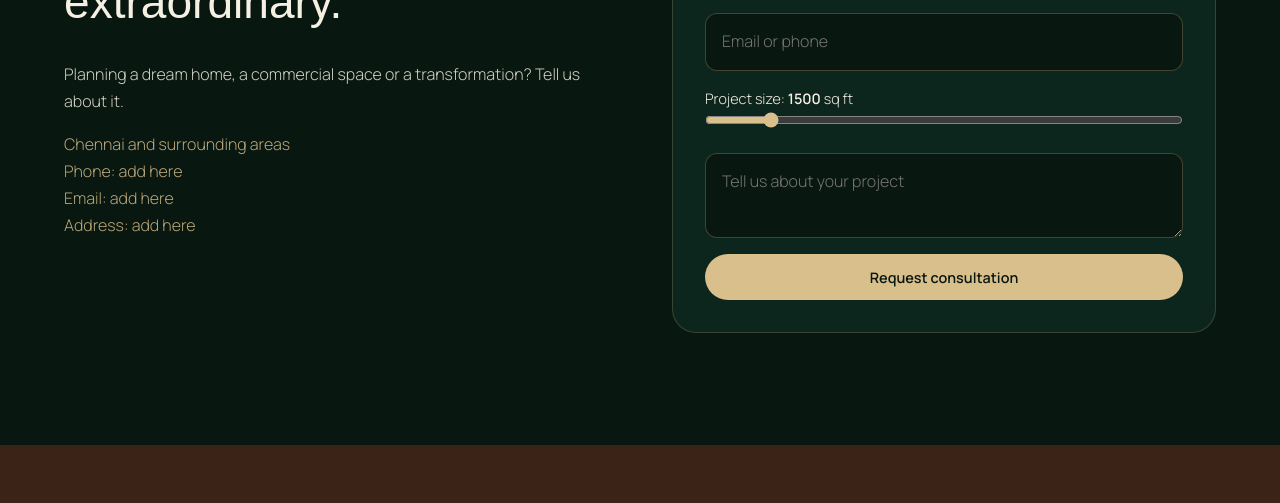
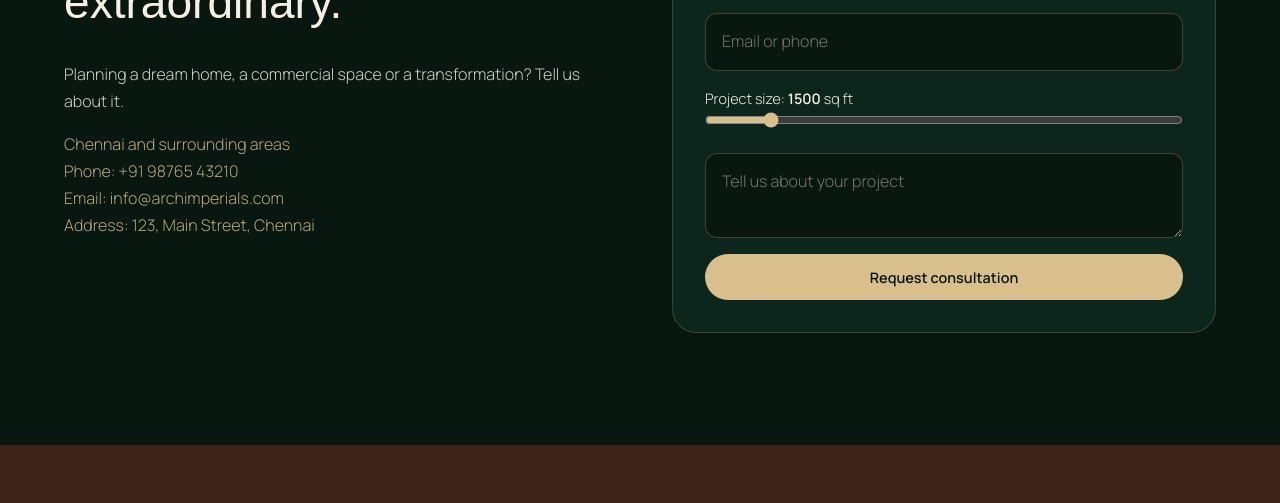
Before and after one commit to kamalesh1911/arch-imperials-website, a plain HTML site: page index.html in a window 1280 px wide. Shown: the part 6390-6893 px from the top of the page. Drawn offline with Linux system fonts and the light colour scheme; files whose address does not match are found by name; a web font is replaced by a local one.

Commit message:
updates the contacts

```diff
--- a/index.html
+++ b/index.html
@@ -425,7 +425,7 @@
 
             <p class="meta">
                 Chennai and surrounding areas<br>
-                Phone: add here <br> Email: add here <br> Address: add here
+                Phone: +91 98765 43210 <br> Email: info@archimperials.com <br> Address: 123, Main Street, Chennai
             </p>
 
         </div>
```
